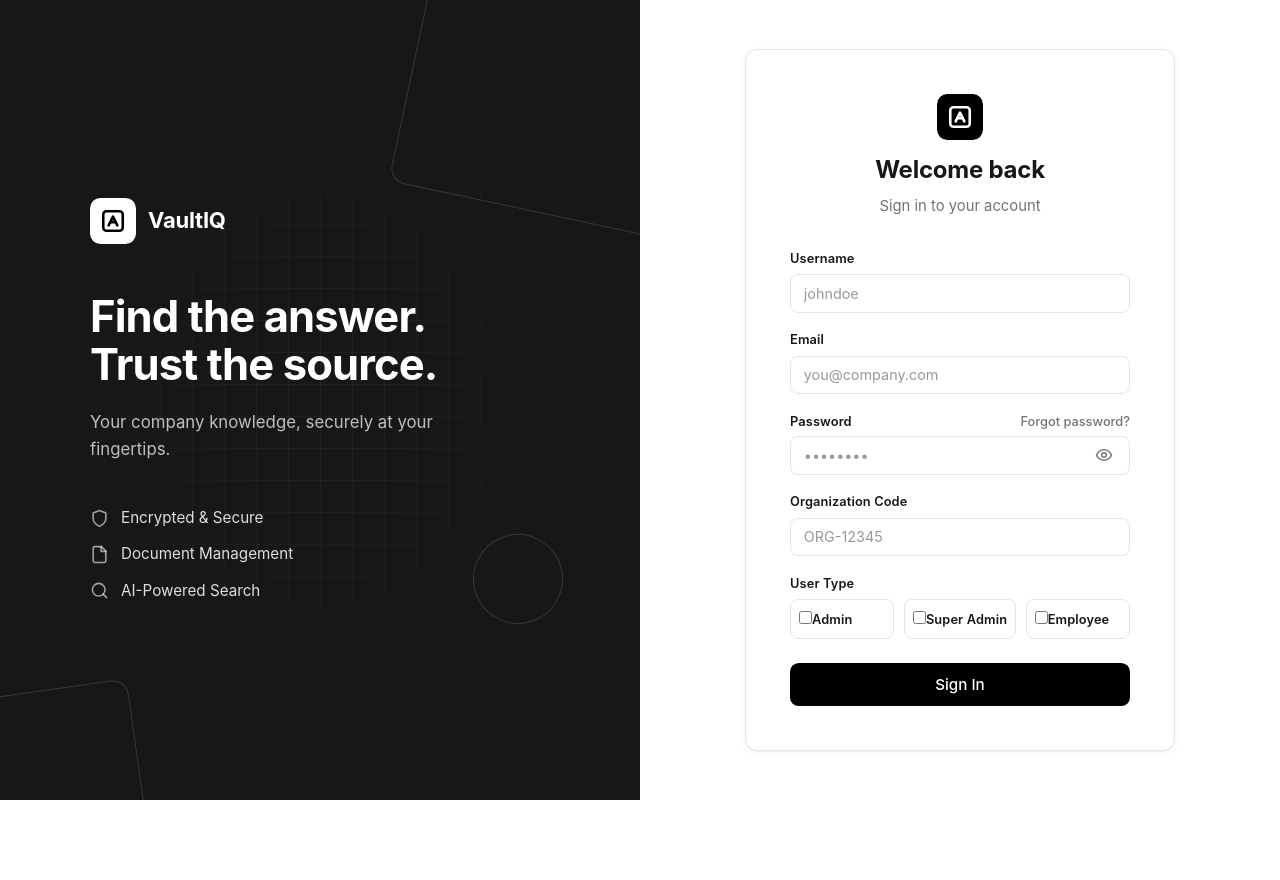
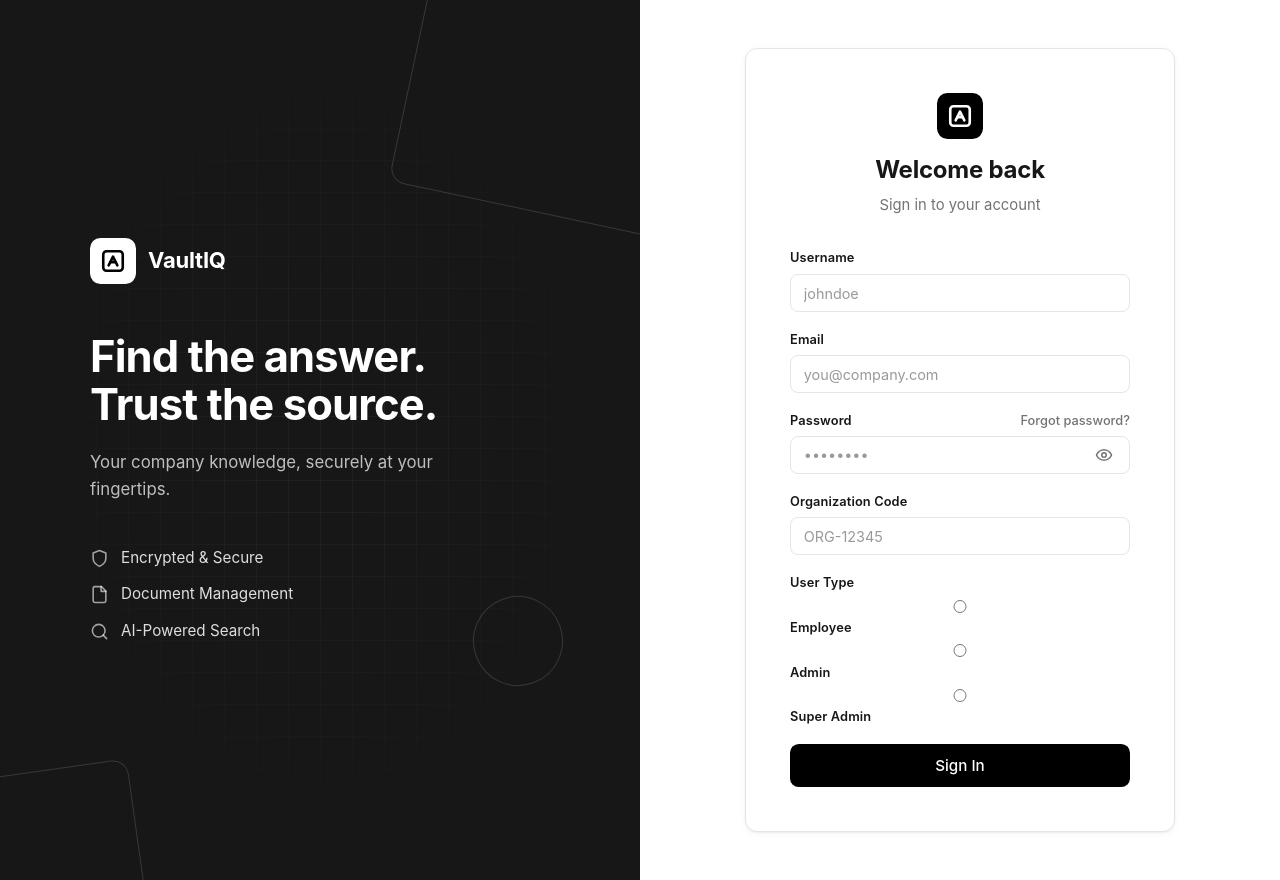
Before and after one commit to intern142/ChatBot_VaultIQ, a React (Vite) app in the folder frontend/: page /login in a window 1280 px wide. Before the commit the page ends 800 px from the top, so only its background shows below. Built offline with nearby package versions, Linux system fonts and the light colour scheme; no server answers.

Commit message:
FE2-fix: change Login role selection to radio buttons for single-role UX

```diff
--- a/frontend/src/pages/Login.jsx
+++ b/frontend/src/pages/Login.jsx
@@ -6,35 +6,31 @@ import { LogoMark, EyeIcon, EyeOffIcon } from '../components/Icons';
 
 export default function Login() {
   const [formData, setFormData] = useState({ orgCode: '', username: '', email: '', password: '', userType: '' });
-  const [error, setError] = useState('');
+  const [localError, setLocalError] = useState('');
   const [isSubmitting, setIsSubmitting] = useState(false);
   const [showPassword, setShowPassword] = useState(false);
-  const { login, isLockedOut, lockoutUntil, clearError } = useAuth();
+  const { login, isLockedOut, lockoutUntil, error, clearError } = useAuth();
   const navigate = useNavigate();
   const [searchParams] = useSearchParams();
   const next = searchParams.get('next') || '/';
 
   useEffect(() => {
     if (!isLockedOut) clearError();
+    setLocalError('');
   }, [isLockedOut, clearError]);
 
   const handleChange = (e) => {
     setFormData((prev) => ({ ...prev, [e.target.name]: e.target.value }));
   };
 
-  const handleUserTypeChange = (e) => {
-    const { value, checked } = e.target;
-    setFormData((prev) => ({ ...prev, userType: checked ? value : '' }));
-  };
-
   const handleSubmit = async (e) => {
     e.preventDefault();
-    setError('');
     const { orgCode, username, email, password, userType } = formData;
     if (!orgCode.trim() || !username.trim() || !email.trim() || !password.trim() || !userType) {
-      setError('Invalid credentials');
+      setLocalError('Invalid credentials');
       return;
     }
+    setLocalError('');
     setIsSubmitting(true);
     try {
       const res = await login(formData.orgCode, formData.username, formData.email, formData.password, formData.userType);
@@ -160,19 +156,19 @@ export default function Login() {
 
               <div className="form-group">
                 <label>User Type</label>
-                <div className="role-checkbox-group">
+                <div className="role-radio-group" role="radiogroup" aria-label="Select your role">
                   {[
+                    { value: 'employee', label: 'Employee' },
                     { value: 'admin', label: 'Admin' },
                     { value: 'super-admin', label: 'Super Admin' },
-                    { value: 'employee', label: 'Employee' },
                   ].map(({ value, label }) => (
-                    <label key={value} className="role-checkbox">
+                    <label key={value} className="role-radio">
                       <input
-                        type="checkbox"
+                        type="radio"
                         name="userType"
                         value={value}
                         checked={formData.userType === value}
-                        onChange={handleUserTypeChange}
+                        onChange={handleChange}
                         disabled={isSubmitting || isLockedOut}
                       />
                       <span>{label}</span>
@@ -181,7 +177,11 @@ export default function Login() {
                 </div>
               </div>
 
-              {error && <div className="form-error" role="alert">{error}</div>}
+              {localError || error ? (
+              <div className="form-error" role="alert">
+                {localError || error}
+              </div>
+            ) : null}
 
               <button type="submit" className="login-btn" disabled={isSubmitting || isLockedOut}>
                 {isSubmitting ? (
```
